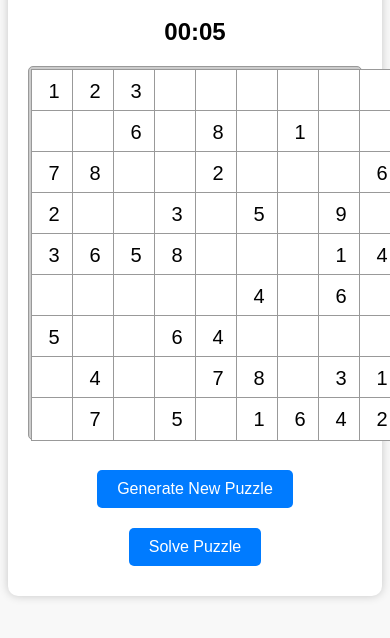
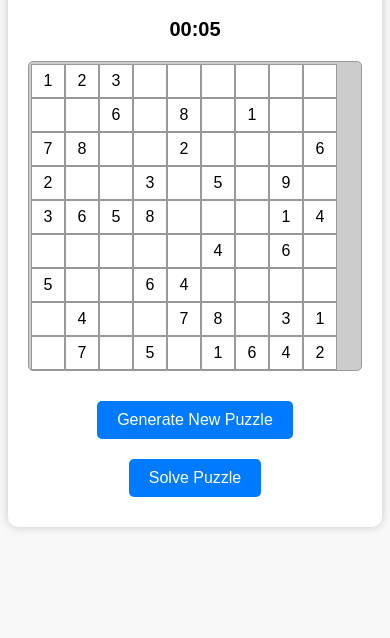
Before and after one commit to dheerujilagam/SudokuSolver, a plain HTML site: page index.html in a window 390 px wide. Shown: the part 90-728 px from the top of the page. Drawn offline with Linux system fonts and the light colour scheme.

Commit message:
Update styles.css

```diff
--- a/styles.css
+++ b/styles.css
@@ -19,12 +19,11 @@ h1 {
   color: #333;
 }
 
-/* Sudoku Board */
+/* Responsive Sudoku Board */
 .sudoku-board {
   display: grid;
-  grid-template-columns: repeat(9, 40px);
-  grid-template-rows: repeat(9, 40px);
-  gap: 1px;
+  grid-template-columns: repeat(9, 1fr);
+  gap: 2px;
   margin: 20px auto;
   background-color: #ccc;
   border: 1px solid #999;
@@ -33,8 +32,9 @@ h1 {
 }
 
 .cell {
-  width: 40px;
   height: 40px;
+  width: 100%;
+  padding: 0;
   text-align: center;
   vertical-align: middle;
   font-size: 20px;
@@ -97,3 +97,21 @@ button:active {
   box-shadow: 0px 0px 10px rgba(0, 0, 0, 0.3);
   z-index: 999;
 }
+
+/* Responsive Styling */
+@media screen and (max-width: 550px) {
+  .sudoku-board {
+    grid-template-columns: repeat(9, 32px);
+    grid-template-rows: repeat(9, 32px);
+  }
+
+  .cell {
+    width: 32px;
+    height: 32px;
+    font-size: 16px;
+  }
+
+  .timer {
+    font-size: 20px;
+  }
+}
```
